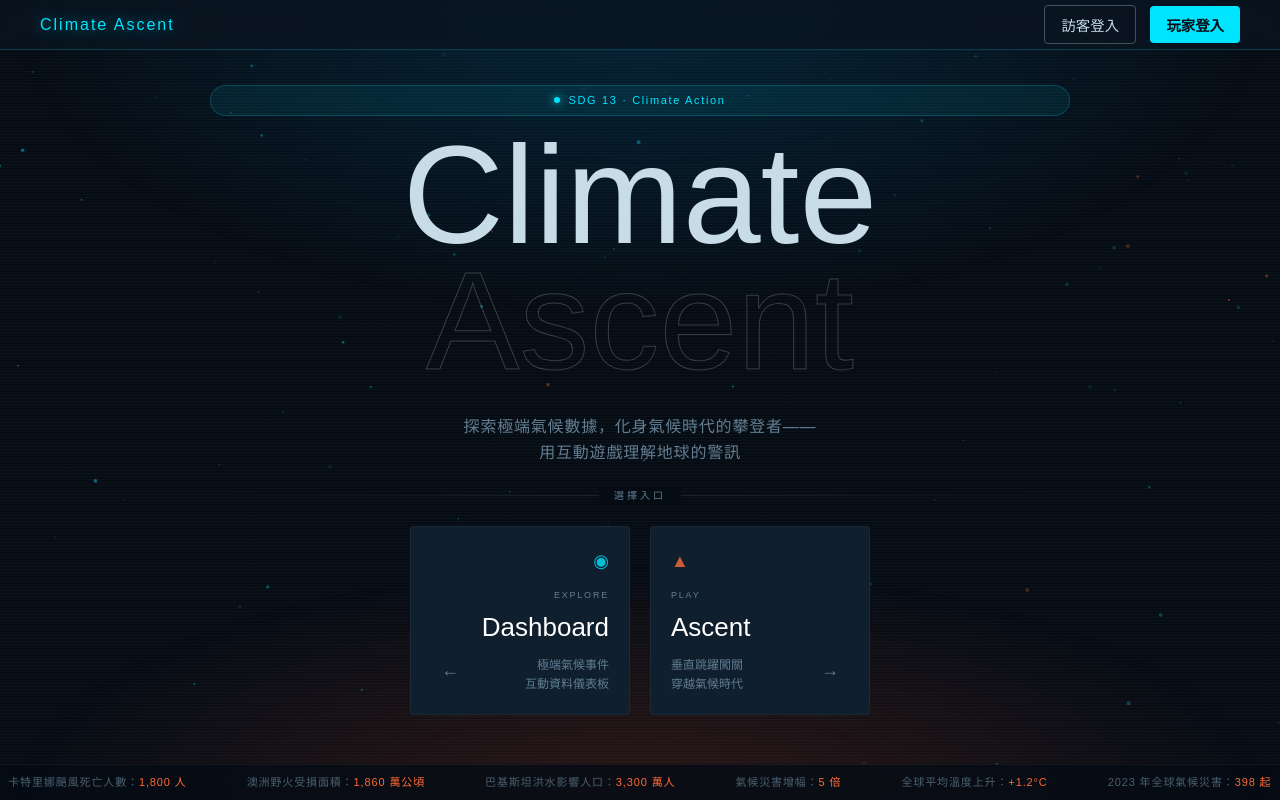
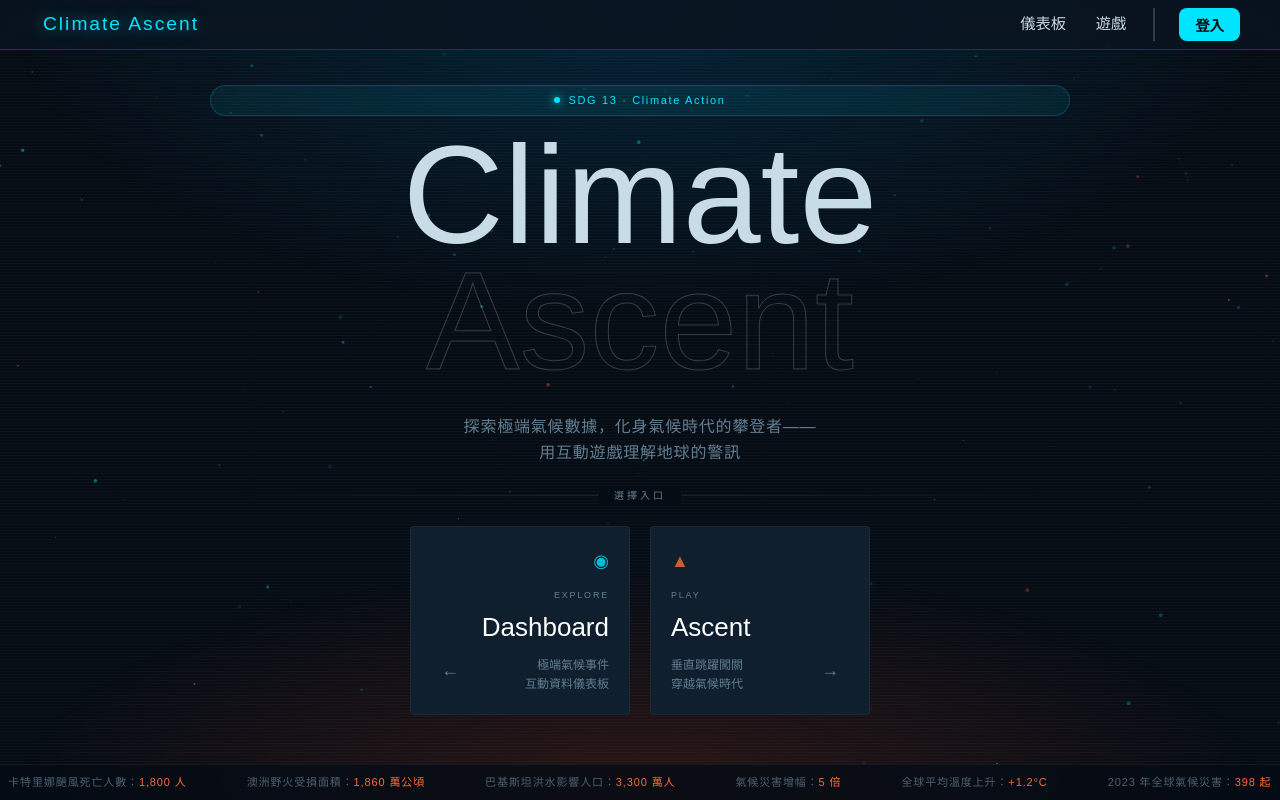
Before and after one commit to yichen-bear/extreme_weather, a Vue app in the folder frontend/: page / in a window 1280 px wide. Built offline with nearby package versions, Linux system fonts and the light colour scheme.

Commit message:
add more button on navbar

```diff
--- a/frontend/src/components/Navbar.vue
+++ b/frontend/src/components/Navbar.vue
@@ -1,12 +1,15 @@
 <template>
   <nav class="navbar">
     <div class="nav-container">
-      <div class="nav-logo">Climate Ascent</div>
+      <router-link to="/" class="nav-logo">Climate Ascent</router-link>
 
       <div class="nav-links">
+        <router-link to="/dashboard" class="nav-item">儀表板</router-link>
+        <router-link to="/gamehome" class="nav-item">遊戲</router-link>
+
+        <div class="auth-section">
           <template v-if="!isLoggedIn">
-          <button class="btn-nav guest" @click="handleGuestLogin">訪客登入</button>
-          <button class="btn-nav primary" @click="handleLogin">玩家登入</button>
+            <button class="btn-nav primary" @click="goToLogin">登入</button>
           </template>
 
           <template v-else>
@@ -18,29 +21,31 @@
           </template>
         </div>
       </div>
+    </div>
   </nav>
 </template>
 
 <script setup>
 import { ref } from 'vue'
+import { useRouter } from 'vue-router'
 
-// 暫時用來測試 UI 切換的響應式變數
+const router = useRouter()
+
+// 暫時測試用的狀態
 const isLoggedIn = ref(false)
 
-const handleGuestLogin = () => {
-  console.log('執行訪客登入邏輯...')
-  // 這裡可以寫 localStorage 的邏輯
-}
+const goToLogin = () => {
+  // 導向登入頁面，讓玩家在該頁面選擇「訪客」或「帳號登入」
+  router.push('/login')
 
-const handleLogin = () => {
-  console.log('彈出登入視窗...')
-  // 測試：點擊後切換成登入狀態
-  isLoggedIn.value = true
+  // 測試 UI 用：
+  // isLoggedIn.value = true
 }
 
 const handleLogout = () => {
   if(confirm('確定要登出嗎？')) {
     isLoggedIn.value = false
+    router.push('/') // 登出後回首頁
   }
 }
 </script>
@@ -72,30 +77,67 @@ const handleLogout = () => {
 
 .nav-logo {
   font-family: var(--font-disp);
-  font-size: 1rem;
+  font-size: 1.2rem;
   color: var(--c-accent);
   letter-spacing: 2px;
   text-shadow: 0 0 15px rgba(0, 229, 255, 0.6);
   cursor: pointer;
 }
 
+.nav-logo:hover {
+    background-color: transparent;
+}
+
 .nav-links {
   display: flex;
-  gap: 0.9rem;
+  gap: 1.5rem; /* 拉開導覽項目的間距 */
   align-items: center;
+}
+
+/* 儀表板與遊戲按鈕樣式 */
+.nav-item {
+  color: var(--c-text);
+  text-decoration: none;
+  font-size: 0.95rem;
+  font-weight: 500;
+  transition: color 0.3s ease;
+  position: relative;
+}
+
+.nav-item:hover {
+  color: var(--c-accent);
+  background-color: transparent;
+}
+
+/* 點擊後的底線效果 (Vue Router 自動添加的 class) */
+.router-link-active:not(.nav-logo)::after {
+  content: '';
+  position: absolute;
+  bottom: -5px;
+  left: 0;
+  width: 100%;
+  height: 2px;
+  background: var(--c-accent);
+  box-shadow: 0 0 8px var(--c-accent);
+}
+
+.auth-section {
+  display: flex;
+  align-items: center;
+  gap: 1rem;
+  border-left: 2px solid rgba(200, 220, 232, 0.2);
+  padding-left: 1.5rem;
 }
 
 .user-info {
   display: flex;
   align-items: center;
   gap: 1rem;
-  margin-right: 0.5rem;
 }
 
 .user-status {
   color: var(--c-muted);
   font-size: 0.9rem;
-  font-weight: 500;
 }
 
 .user-avatar {
@@ -104,27 +146,17 @@ const handleLogout = () => {
   background: var(--c-surface);
   border: 1px solid var(--c-accent);
   border-radius: 50%;
-  box-shadow: 0 0 8px rgba(0, 229, 255, 0.2);
 }
 
 .btn-nav {
   background: transparent;
   border: 1px solid rgba(200, 220, 232, 0.3);
   color: var(--c-text);
-  padding: 0.5rem 1rem;
-  border-radius: 4px;
+  padding: 0.4rem 1rem;
+  border-radius: 8px;
   font-size: 0.9rem;
-  font-weight: 500;
   cursor: pointer;
-  font-family: var(--font-body);
-  transition: all 0.25s cubic-bezier(0.4, 0, 0.2, 1);
-}
-
-.btn-nav:hover {
-  border-color: var(--c-accent);
-  color: var(--c-accent);
-  background: rgba(0, 229, 255, 0.05);
-  box-shadow: 0 0 12px rgba(0, 229, 255, 0.2);
+  transition: all 0.25s ease;
 }
 
 .btn-nav.primary {
@@ -136,18 +168,16 @@ const handleLogout = () => {
 
 .btn-nav.primary:hover {
   background: #c4f3ff;
-  color: var(--c-bg);
-  box-shadow: 0 0 20px rgba(255, 255, 255, 0.4);
-  transform: translateY(-1px);
+  box-shadow: 0 0 15px rgba(0, 229, 255, 0.4);
 }
 
 .btn-nav.logout {
-  border-color: rgba(255, 107, 53, 0.4);
   color: var(--c-warn);
+  border-color: rgba(255, 107, 53, 0.3);
 }
 
 .btn-nav.logout:hover {
+  border-color: var(--c-warn);
   background: rgba(255, 107, 53, 0.1);
-  border-color: var(--c-warn);
 }
 </style>
```
Lines whose indentation alone changed are shown as unchanged.
